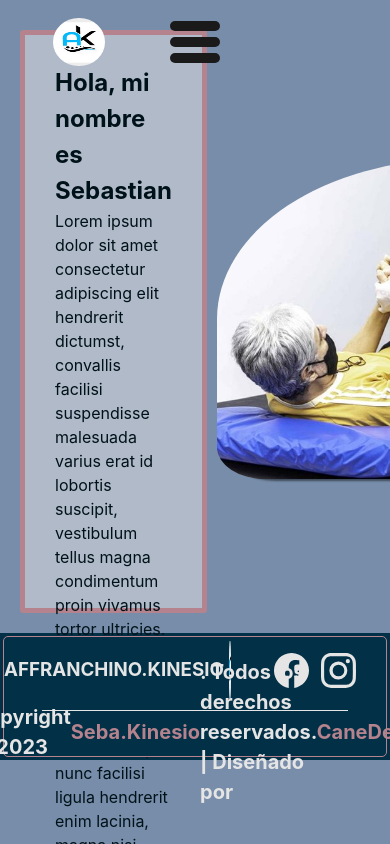
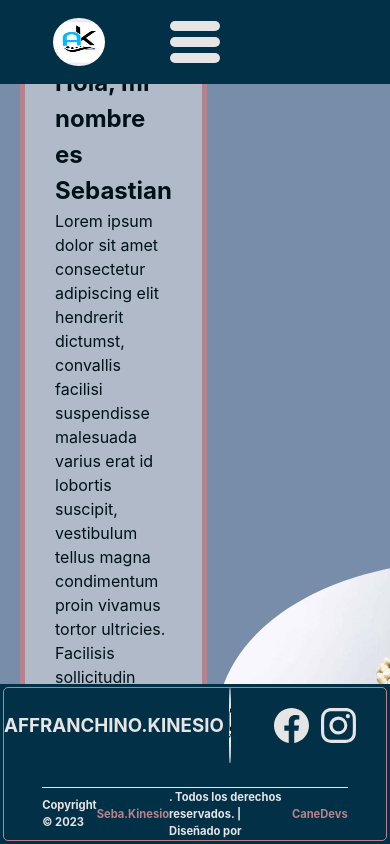
Before and after one commit to federicofucci21/affranchino.kinesio, a React (Vite) app: page /home in a window 390 px wide. Shown: the top 844 px of the page. Built offline with nearby package versions, Linux system fonts and the light colour scheme.

Commit message:
css responsive

```diff
--- a/src/App.css
+++ b/src/App.css
@@ -1,6 +1,12 @@
 #root {
   background-color: #778da9;
   height: 100%;
+}
+
+@media (max-width: 700px) {
+  #root {
+    height: 120rem;
+  }
 }
 
 /* #root {
--- a/src/components/Footer/Footer.module.css
+++ b/src/components/Footer/Footer.module.css
@@ -5,7 +5,7 @@
   align-items: center;
   justify-content: center;
   width: 100%;
-  height:15%;
+  height: 15%;
   border: 3px solid #023047;
   /* border-radius: 10px; */
   bottom: 0px;
@@ -54,7 +54,6 @@
   align-items: center;
   justify-content: center;
 }
-
 
 .social > h3 {
   height: 100%;
@@ -109,15 +108,42 @@
   text-decoration: none;
 }
 
-
 .logo {
-    height: 90%;
-    width: 100%;
+  width: 8rem;
+  height: 3rem;
   margin: 3px;
 }
 
-  .logo img{
+.logo img {
   height: 100%;
   width: 25%;
   border-radius: 50%;
 }
+
+
+@media (max-width: 700px) {
+  .footer {
+    display: flex;
+    flex-direction: column;
+    background-color: #023047;
+    align-items: center;
+    justify-content: center;
+    width: 100%;
+    height: 10rem;
+    border: 3px solid #023047;
+    /* border-radius: 10px; */
+    bottom: 0px;
+    color: #e5e5e5;
+    /* gap: 5px; */
+    /* padding: 15px; */
+    position: fixed;
+  }
+
+
+
+
+  .copy {
+    font-size: 0.7rem;
+    margin-top: 1.5rem;
+  }
+}
--- a/src/components/Navbar/Navbar.module.css
+++ b/src/components/Navbar/Navbar.module.css
@@ -100,7 +100,7 @@
 .linea3 {
   width: 50px;
   height: 10px;
-  background-color: rgb(26, 26, 26);
+  background-color: #e5e5e5;
   border-radius: 5px;
   margin: 3px 0px;
   transition: all 400ms ease;
@@ -115,6 +115,7 @@
     justify-content: center;
     position: fixed;
     /* width: 100%; */
+    background-color: #023047;
   }
   .logo {
     position: fixed;
@@ -152,6 +153,7 @@
     width: 100%;
     height: 100%;
     border-radius: 0px;
+    border: none;
   }
 
   .nav__menu > h2{
--- a/src/pages/Servicios/Servicios.module.css
+++ b/src/pages/Servicios/Servicios.module.css
@@ -1,4 +1,4 @@
-.nav{
+.nav {
   display: flex;
   height: 75%;
   width: 100%;
@@ -7,7 +7,7 @@
   align-items: center;
   justify-content: center;
   /* padding-top: 100px; */
-    gap: 10px
+  gap: 10px;
 }
 
 .servicios {
@@ -19,8 +19,8 @@
   /* margin-left: 1.5rem;
     margin-bottom: 2rem; */
   /* gap: 2rem; */
-    height:80%;
-    width:100%;
+  height: 80%;
+  width: 100%;
   justify-content: space-around;
   gap: 10px;
   padding: 10px;
@@ -34,6 +34,25 @@
     margin-bottom: 2rem; */
   /* gap: 2rem; */
   height: 100%;
-    width:100%;
+  width: 100%;
   justify-content: space-around;
 }
+
+@media (max-width: 700px) {
+  .nav {
+    padding-top: 25rem;
+    display: flex;
+    height: 75%;
+    width: 100%;
+    /* padding: 20px; */
+    /* gap: 10px; */
+    align-items: center;
+    justify-content: center;
+    /* padding-top: 100px; */
+    gap: 10px;
+  }
+
+  .servicios {
+    flex-direction: column;
+  }
+}
```
Lines whose indentation alone changed are shown as unchanged.
